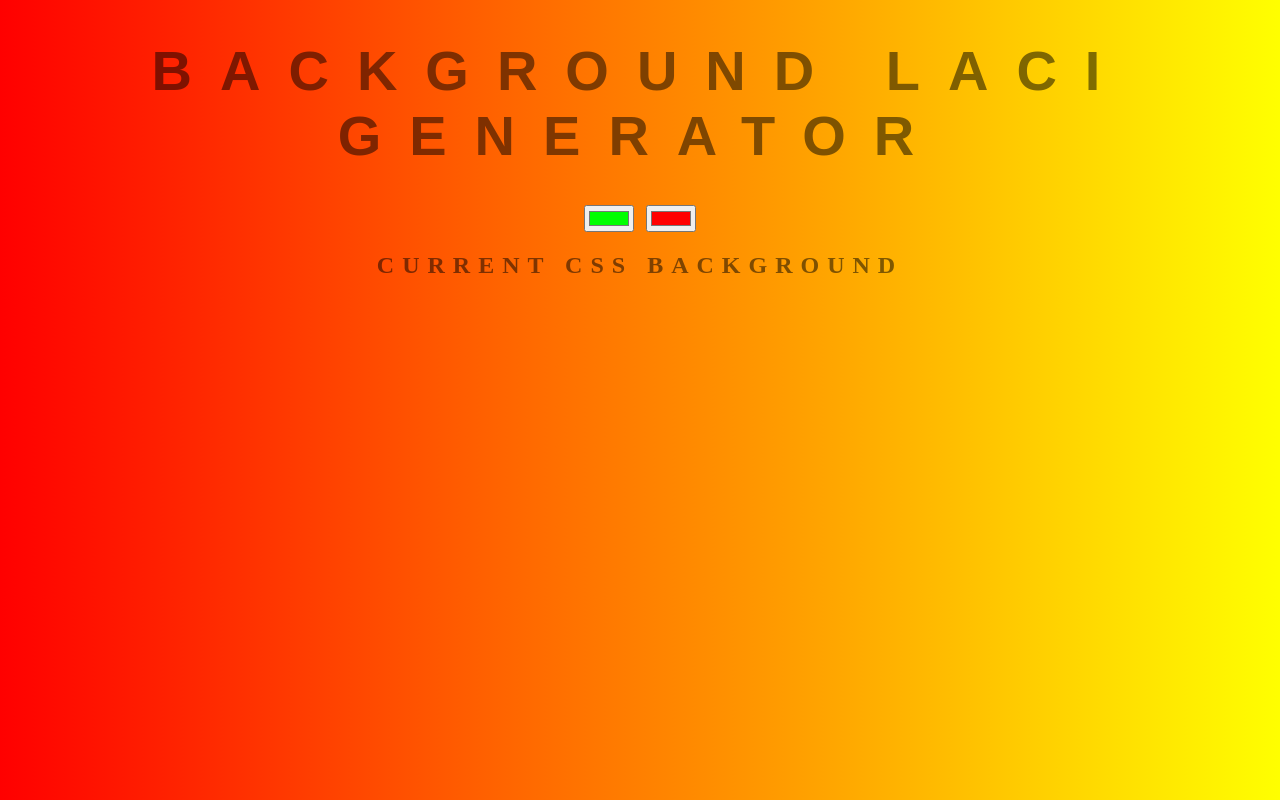
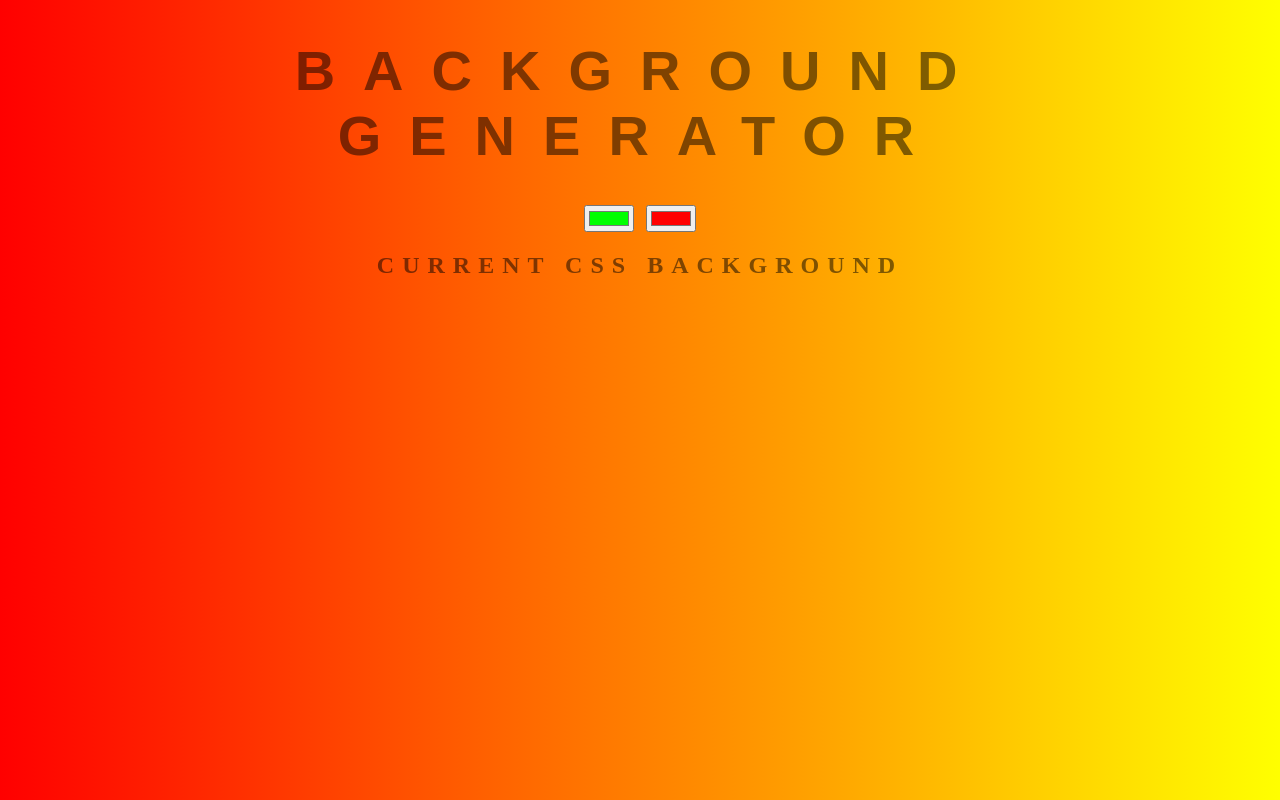
Before and after one commit to lfuder68/background-generator, a website: page index.html in a window 1280 px wide. Drawn offline with Linux system fonts and the light colour scheme.

Commit message:
checking commit

```diff
--- a/index.html
+++ b/index.html
@@ -5,7 +5,7 @@
 	<link rel="stylesheet" type="text/css" href="style.css">
 </head>
 <body id="gradient">
-	<h1>Background Laci Generator</h1>
+	<h1>Background  Generator</h1>
 	<input class="color1" type="color" name="color1" value="#00ff00">
 	<input class="color2" type="color" name="color2" value="#ff0000">
 	<h2>Current CSS Background</h2>
```
Also changed, not shown: package.json (added, +19 -0 lines).
